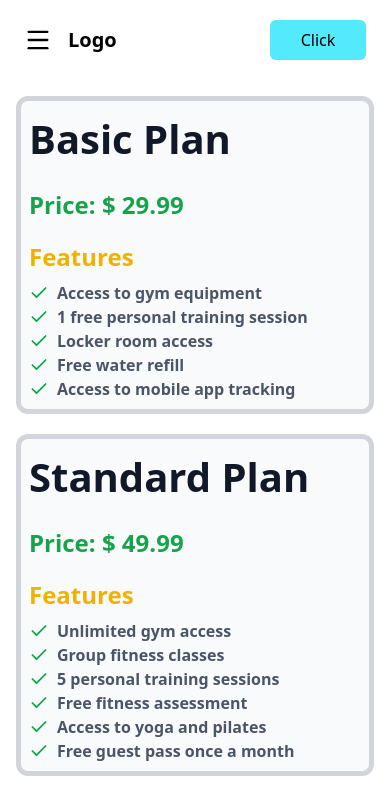
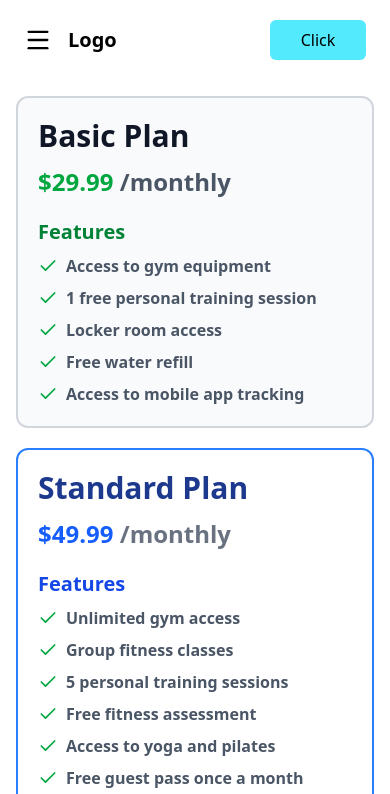
Before and after one commit to hakimcolor/Product-Priceing, a React (Vite) app: page / in a window 390 px wide. Shown: the top 794 px of the page. Built offline with nearby package versions, Linux system fonts and the light colour scheme.

Commit message:
now care is responsive

```diff
--- a/src/componentes/GymeCard.jsx
+++ b/src/componentes/GymeCard.jsx
@@ -1,18 +1,65 @@
-import React from 'react'
+import React from 'react';
 import GymFeatures from './GymFeatures';
 
 const GymeCard = ({ keys }) => {
-  const {billingCycle,currency,features,id,name,price}=keys
-  return <div
-    className='border-5  border-[#d1d5db] mt-5 bg-[#f9fafb] p-2 rounded-xl '>
+  const { billingCycle, currency, features, id, name, price } = keys;
 
-  <div className='font-bold text-[40px] text-[#111827] '>{name}</div>
-    <div className='font-bold text-2xl text-[#16a34a] mt-5'>Price: $ { price}</div>
-    <div className='text-2xl font-bold text-yellow-500 mt-5'>Features</div>
-    <div className='mt-2'>
-      {features.map((k,index) => <GymFeatures k={k} key={index}></GymFeatures>)}
+  let cardBg = '';
+  let border = '';
+  let titleColor = '';
+  let priceColor = '';
+  let cycleColor = '';
+  let featuresTitleColor = '';
+
+  if (id === 'basic') {
+    cardBg = 'bg-gray-50';
+    border = 'border-gray-300';
+    titleColor = 'text-gray-900';
+    priceColor = 'text-green-600';
+    cycleColor = 'text-gray-600';
+    featuresTitleColor = 'text-green-700';
+  }
+
+  if (id === 'standard') {
+    cardBg = 'bg-white';
+    border = 'border-blue-500';
+    titleColor = 'text-blue-900';
+    priceColor = 'text-blue-600';
+    cycleColor = 'text-gray-500';
+    featuresTitleColor = 'text-blue-700';
+  }
+
+  if (id === 'premium') {
+    cardBg = 'bg-gray-900';
+    border = 'border-yellow-400';
+    titleColor = 'text-yellow-400';
+    priceColor = 'text-yellow-300';
+    cycleColor = 'text-gray-300';
+    featuresTitleColor = 'text-yellow-500';
+  }
+
+  return (
+    <div className={`border-2 ${border} ${cardBg} p-5 mt-5 rounded-xl`}>
+
+      <div className={`font-bold text-3xl ${titleColor}`}>{name}</div>
+
+
+      <div className={`font-bold text-2xl ${priceColor} mt-3`}>
+        ${price} <span className={`${cycleColor}`}>/{billingCycle}</span>
+      </div>
+
+
+      <div className={`text-xl font-semibold mt-5 ${featuresTitleColor}`}>
+        Features
+      </div>
+
+      <div className="mt-2 space-y-2">
+        {features.map((k, index) => (
+          <GymFeatures k={k} key={index} />
+        ))}
+      </div>
     </div>
-  </div>;
+  );
 };
 
-export default GymeCard
+export default GymeCard;
```
